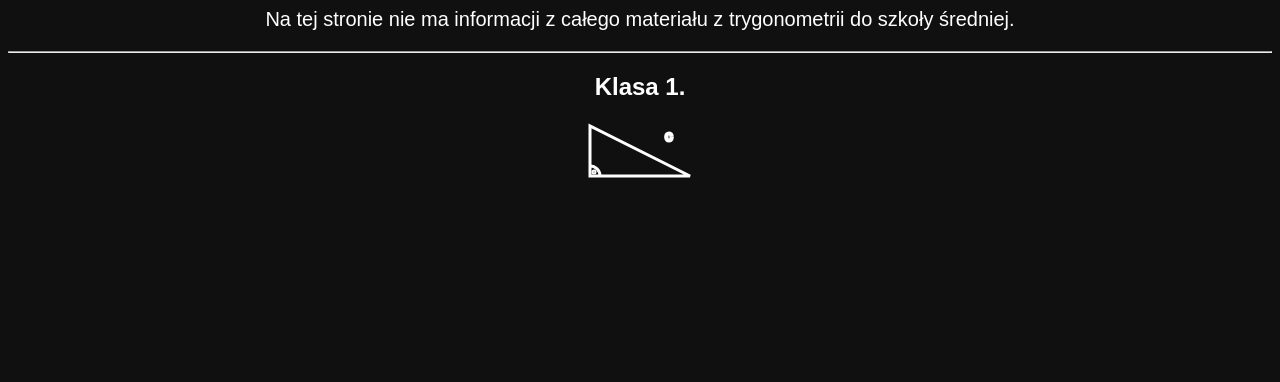
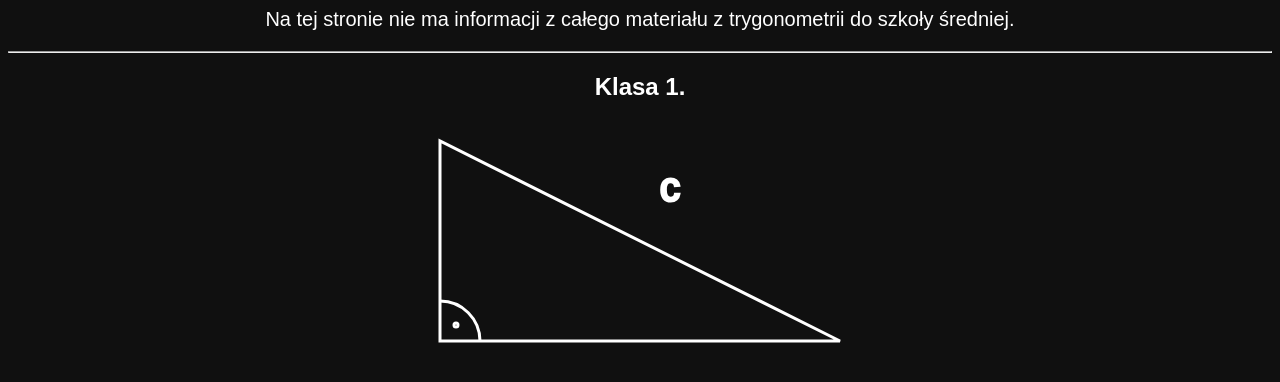
Before and after one commit to pierogiauspolen/pierogiauspolen.github.io, a plain HTML site: page trygonometria.html in a window 1280 px wide. Drawn offline with nearby package versions, Linux system fonts and the light colour scheme.

Commit message:
Update trygonometria.html
rescaling svg

```diff
--- a/trygonometria.html
+++ b/trygonometria.html
@@ -8,11 +8,11 @@
     <p>Na tej stronie nie ma informacji z całego materiału z trygonometrii do szkoły średniej.</p>
     <hr>
     <h2>Klasa 1.</h2>
-    <svg width="110" height="60">
-      <polygon points="5,5 5,55 105,55" style="stroke:white;stroke-width:3" />
-      <path d="M15 55 a 10 10 0 0 0 -10 -10" />
-      <circle r="1" cx="9" cy="51" />
-      <text fill="#ffffff" font-size="15" x="80" y="20">c</text>
+    <svg width="440" height="240">
+      <polygon points="20,20 20,220 420,220" style="stroke:white;stroke-width:3" />
+      <path d="M60 220 a 40 40 0 0 0 -40 -40" />
+      <circle r="2" cx="36" cy="204" />
+      <text fill="#ffffff" font-size="40" x="240" y="80">c</text>
       Sorry, your browser does not support inline SVG.
     </svg>
   </body>
```
